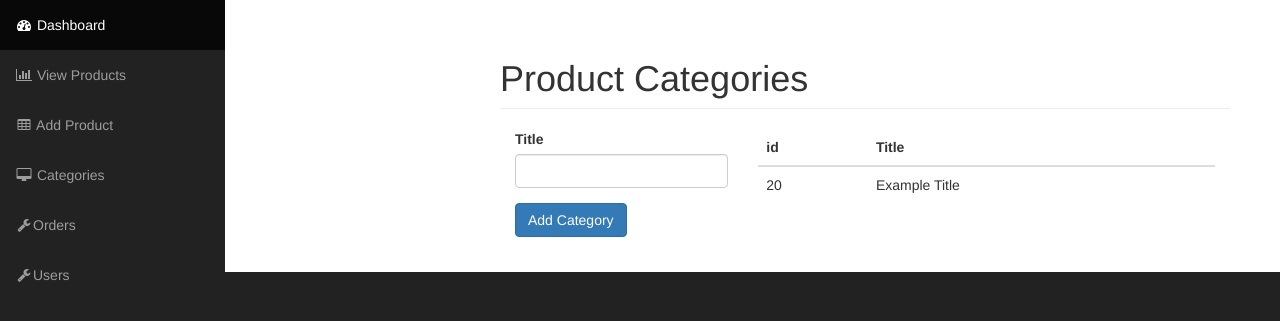
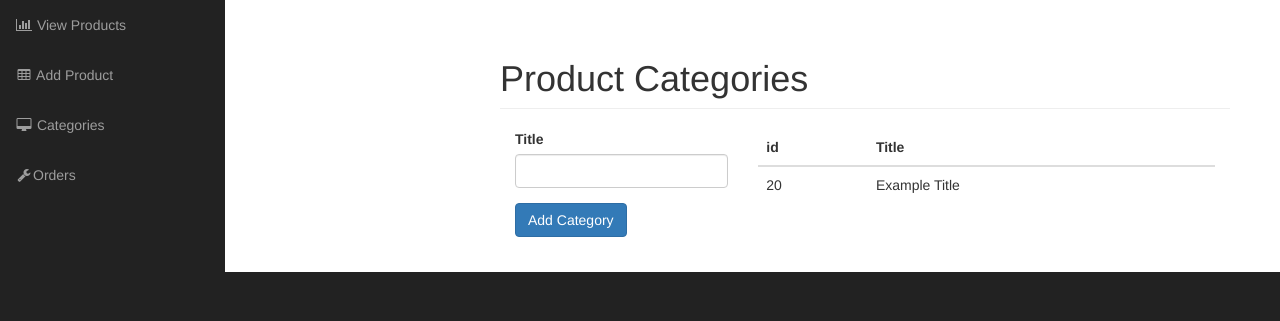
Before and after one commit to Vaiolo/Project-2-Resit, a PHP site: page /admin/index.php?categories in a window 1280 px wide. Shown: the part 51-372 px from the top of the page. Run offline with PHP 8.4, Linux system fonts and the light colour scheme; the visitor is signed in with stand-in values (Sample User, id 1).

Commit message:
A few changes to make the work easier.

```diff
--- a/Register/registration.php
+++ b/Register/registration.php
@@ -3,6 +3,7 @@
       require 'conn.php';
 
        // Taking and filtering all 8 values from the form data(input)
+    if(isset($_POST['submit'])){
       if (!empty($_POST['first_name'])) {
         $first_name=filter_input(INPUT_POST, 'first_name', FILTER_SANITIZE_SPECIAL_CHARS);
           if (!empty($_POST['last_name'])) {
@@ -65,9 +66,9 @@
             }  else {echo "Please fill in your address!";}
         }  else {echo "Please fill in your last name!";}
     }  else {echo "Please fill in your first name!";}
+}
 
 ?>
-
 
 <!DOCTYPE html>
 <html>
--- a/kaiser/public/item.php
+++ b/kaiser/public/item.php
@@ -35,7 +35,7 @@
 
 
 
-        <p> <?php echo $row['short_desc']; ?></p>
+        <p> <?php echo $row['product_description']; ?></p>
 
 
     <form action="">
--- a/kaiser/resources/functions.php
+++ b/kaiser/resources/functions.php
@@ -56,7 +56,7 @@ function get_products(){
                                 <h4 class="pull-right">&euro;{$row['product_price']}</h4>
                                 <h4><a href="item.php?id={$row['product_id']}">{$row['product_title']}</a>
                                 </h4>
-                                <p>See more snippets like this online store item at <a target="_blank" href="http://www.bootsnipp.com">Bootsnipp - http://bootsnipp.com</a>.</p>
+                                <p>Lorem ipsum dolor sit amet, consectetur adipiscing elit.</p>
                                 <a class="btn btn-primary" target="_blank" href="item.php?id={$row['product_id']}">Add to cart</a>
 
                             </div>
@@ -210,14 +210,14 @@ function add_product(){
         $product_category_id = escape_string($_POST['product_category_id']);
         $product_price = escape_string($_POST['product_price']);
         $product_description = escape_string($_POST['product_description']);
-        $short_desc = escape_string($_POST['short_desc']);
+        //$short_desc = escape_string($_POST['short_desc']);
         $product_quantity = escape_string($_POST['product_quantity']);
         $product_image = escape_string($_FILES['file']['name']);
         $image_temp_location = ($_FILES['file']['tmp_name']);
 
         move_uploaded_file($image_temp_location, UPLOAD_DIRECTORY . DS . $product_image);
 
-        $query = query("INSERT INTO products(product_title,product_category_id,product_price,product_description,short_desc,product_quantity,product_image) VALUES ('{$product_title}','{$product_category_id}','{$product_price}','{$product_description}','{$short_desc}','{$product_quantity}','{$product_image}')");
+        $query = query("INSERT INTO products(product_title,product_category_id,product_price,product_description,product_quantity,product_image) VALUES ('{$product_title}','{$product_category_id}','{$product_price}','{$product_description}','{$product_quantity}','{$product_image}')");
 
         confirm($query);
         set_message("New Product was Added");
--- a/kaiser/resources/templates/back/categories.php
+++ b/kaiser/resources/templates/back/categories.php
@@ -64,21 +64,18 @@
             <!-- Sidebar Menu Items - These collapse to the responsive navigation menu on small screens -->
             <div class="collapse navbar-collapse navbar-ex1-collapse">
                 <ul class="nav navbar-nav side-nav">
-                    <li class="active">
-                        <a href="index.html"><i class="fa fa-fw fa-dashboard"></i> Dashboard</a>
+                    <li>
+                        <a href="index.php?products"><i class="fa fa-fw fa-bar-chart-o"></i> View Products</a>
                     </li>
                     <li>
-                        <a href="charts.html"><i class="fa fa-fw fa-bar-chart-o"></i> View Products</a>
-                    </li>
-                    <li>
-                        <a href="tables.html"><i class="fa fa-fw fa-table"></i> Add Product</a>
+                        <a href="index.php?add_product"><i class="fa fa-fw fa-table"></i> Add Product</a>
                     </li>
 
                     <li>
-                        <a href="bootstrap-elements.html"><i class="fa fa-fw fa-desktop"></i> Categories</a>
+                        <a href="index.php?categories"><i class="fa fa-fw fa-desktop"></i> Categories</a>
                     </li>
                     <li>
-                        <a href="bootstrap-grid.html"><i class="fa fa-fw fa-wrench"></i>Orders</a>
+                        <a href="index.php?orders"><i class="fa fa-fw fa-wrench"></i>Orders</a>
                     </li>
 
                 </ul>
--- a/kaiser/resources/templates/back/side_nav.php
+++ b/kaiser/resources/templates/back/side_nav.php
@@ -1,10 +1,7 @@
 <div class="collapse navbar-collapse navbar-ex1-collapse">
     <ul class="nav navbar-nav side-nav">
-        <li class="active">
-            <a href="index.php"><i class="fa fa-fw fa-dashboard"></i> Dashboard</a>
-        </li>
         <li class="">
-            <a href="index.php?orders"><i class="fa fa-fw fa-dashboard"></i> Orders</a>
+            <a href="index.php?orders"><i class="fa fa-fw fa-dashboard"></i> Manage Orders</a>
         </li>
         <li>
             <a href="index.php?products"><i class="fa fa-fw fa-bar-chart-o"></i> View Products</a>
@@ -16,9 +13,6 @@
         <li>
             <a href="index.php?categories"><i class="fa fa-fw fa-desktop"></i> Categories</a>
         </li>
-        <li>
-            <a href="index.php?users"><i class="fa fa-fw fa-wrench"></i>Users</a>
-        </li>
 
     </ul>
 </div>
```
Also changed, not shown: kaiser/resources/templates/back/add_product.php (line endings or trailing spaces), kaiser/resources/uploads/justitia-2597016_640.png (added).
